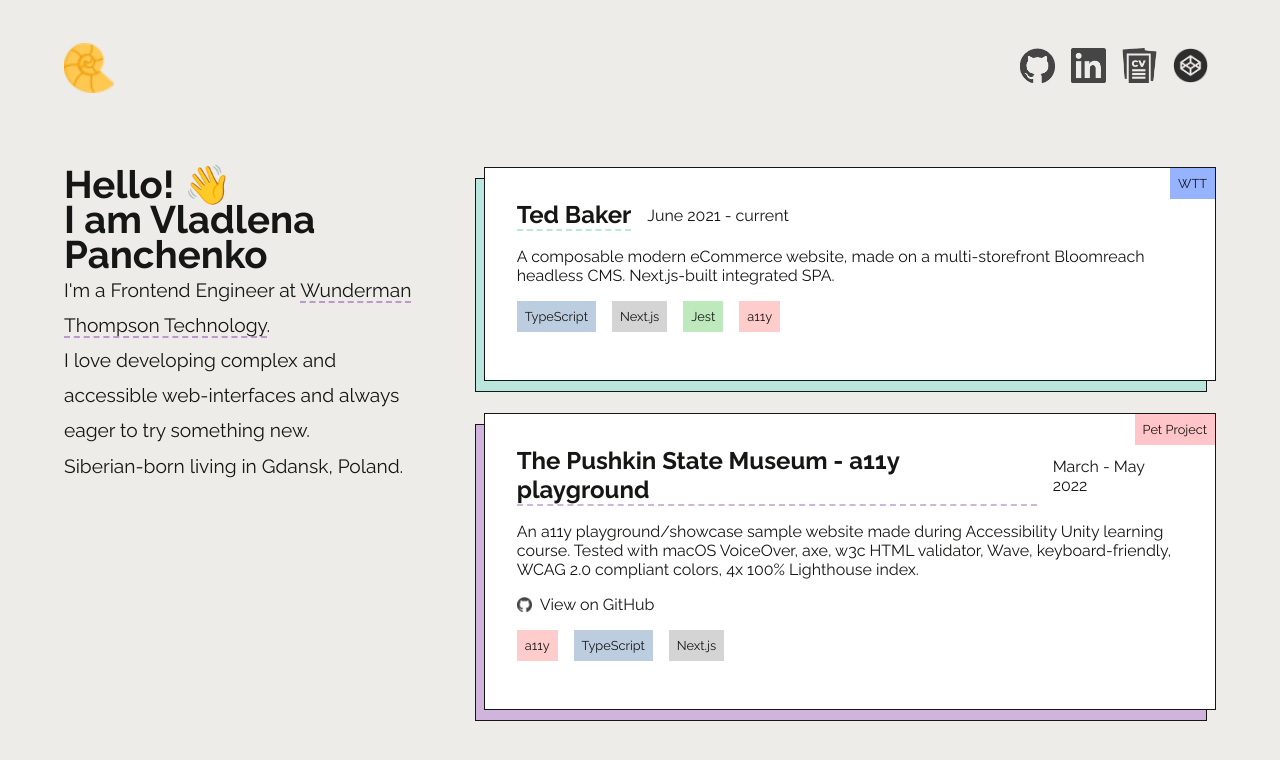
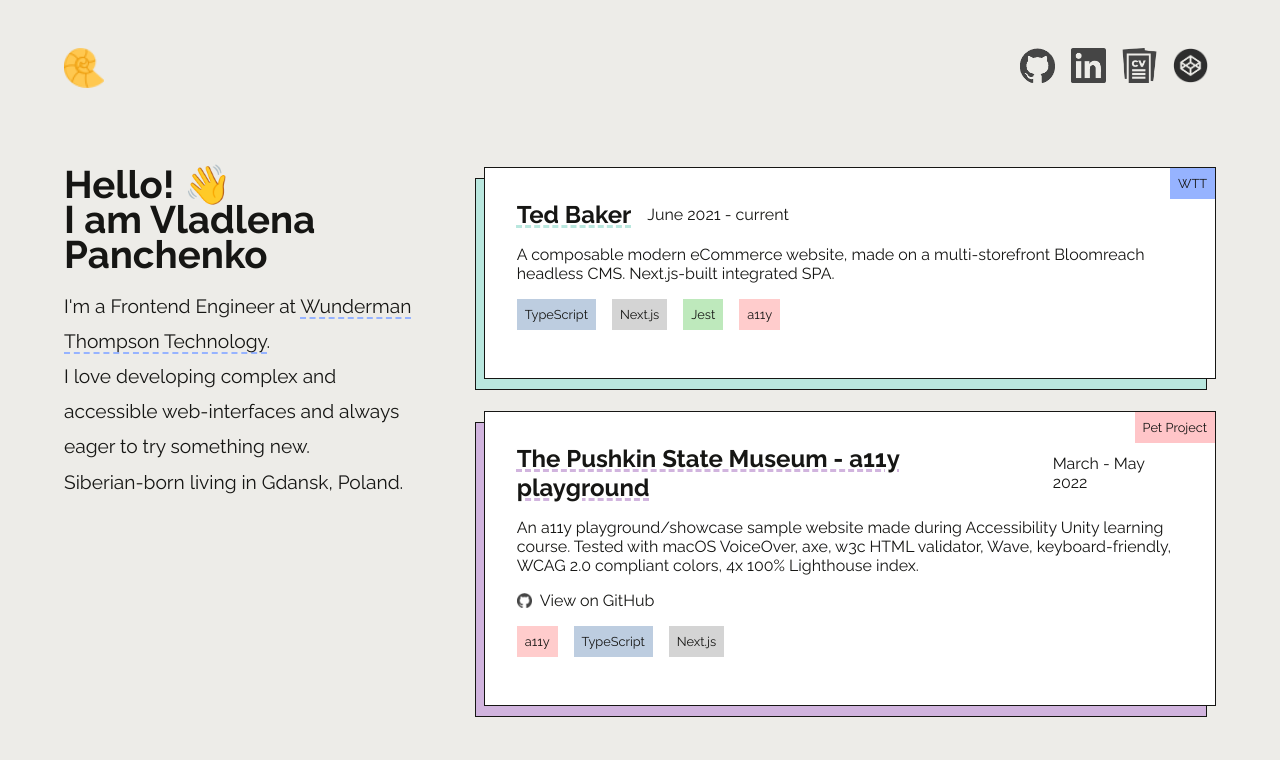
Before and after one commit to lazy-ocean/lazy-ocean, a Next.js app: page / in a window 1280 px wide. Shown: the top 760 px of the page. Built offline with nearby package versions, Linux system fonts and the light colour scheme.

Commit message:
fix: styling fixes

```diff
--- a/src/components/Card/Card.styled.ts
+++ b/src/components/Card/Card.styled.ts
@@ -59,6 +59,12 @@ export const CardHeader = styled.div`
   display: flex;
   align-items: center;
   gap: ${({ theme }) => theme.spacings.xs};
+  flex-wrap: wrap;
+
+  ${({ theme }) => `
+  @media only screen and ${theme.breakpoints.desktop}{
+    flex-wrap: nowrap;
+  `}
 `;
 
 export const Tag = styled.div<TagProps>`
@@ -71,7 +77,8 @@ export const Tag = styled.div<TagProps>`
 `;
 
 export const Link = styled.a`
-  border-bottom: 2.5px dashed ${({ color }) => color};
+  text-decoration: underline dashed ${({ color }) => color} 2.5px;
+  text-underline-offset: 2px;
 `;
 
 export const Wrapper = styled.div`
--- a/src/components/Header/Header.styled.ts
+++ b/src/components/Header/Header.styled.ts
@@ -1,10 +1,17 @@
 import styled from "styled-components";
 
-export const Head = styled.div`
+export const Head = styled.header`
   display: flex;
   justify-content: space-between;
   align-items: center;
-  padding: ${({ theme }) => `${theme.spacings.s} ${theme.spacings.m}`};
+  padding: ${({ theme }) => `${theme.spacings.s}`};
+
+  ${({ theme }) => `
+  @media only screen and ${theme.breakpoints.desktop}{
+    flex-wrap: nowrap;
+    padding: ${theme.spacings.s} ${theme.spacings.m};
+    gap: ${theme.spacings.m};
+  `}
 `;
 
 export const Socials = styled.ul`
--- a/src/components/Header/Header.tsx
+++ b/src/components/Header/Header.tsx
@@ -34,7 +34,7 @@ const socials: SocialLink[] = [
 const Header = () => {
   return (
     <Head>
-      <Image src="/icon.png" alt="logo" height="50" width="50" layout="fixed" />
+      <Image src="/icon.png" alt="logo" height="40" width="40" />
       <nav aria-label="Social links">
         <Socials>
           {socials.map(({ alt, src, link }: SocialLink) => (
@@ -45,7 +45,7 @@ const Header = () => {
                   alt={alt}
                   height="35"
                   width="35"
-                  layout="fixed"
+                  layout="intrinsic"
                   aria-hidden={true}
                 />
               </a>
--- a/src/components/Main/Main.styled.ts
+++ b/src/components/Main/Main.styled.ts
@@ -1,17 +1,34 @@
 import styled from "styled-components";
 
 export const Container = styled.main`
-  padding: ${({ theme }) => `${theme.spacings.s} ${theme.spacings.m}`};
+  padding: ${({ theme }) => `${theme.spacings.xxs} ${theme.spacings.s}`};
   display: flex;
-  gap: ${({ theme }) => theme.spacings.m};
+  gap: ${({ theme }) => theme.spacings.s};
+  flex-wrap: wrap;
+
+  ${({ theme }) => `
+  @media only screen and ${theme.breakpoints.desktop}{
+    flex-wrap: nowrap;
+    padding: ${theme.spacings.s} ${theme.spacings.m};
+    gap: ${theme.spacings.m};
+  `}
 `;
 
 export const Copy = styled.div`
   font-size: 1.2rem;
   line-height: 2.2rem;
-  max-width: 40%;
+  max-width: 100%;
+
+  h1 {
+    margin-bottom: ${({ theme }) => theme.spacings.xs};
+  }
+
+  ${({ theme }) => `
+  @media only screen and ${theme.breakpoints.desktop}{
+    max-width: 40%;
+  }`}
 `;
 
 export const WTTLink = styled.a`
-  border-bottom: 2px dashed #bc98cb;
+  border-bottom: 2.5px dashed #96b3ff;
 `;
```
